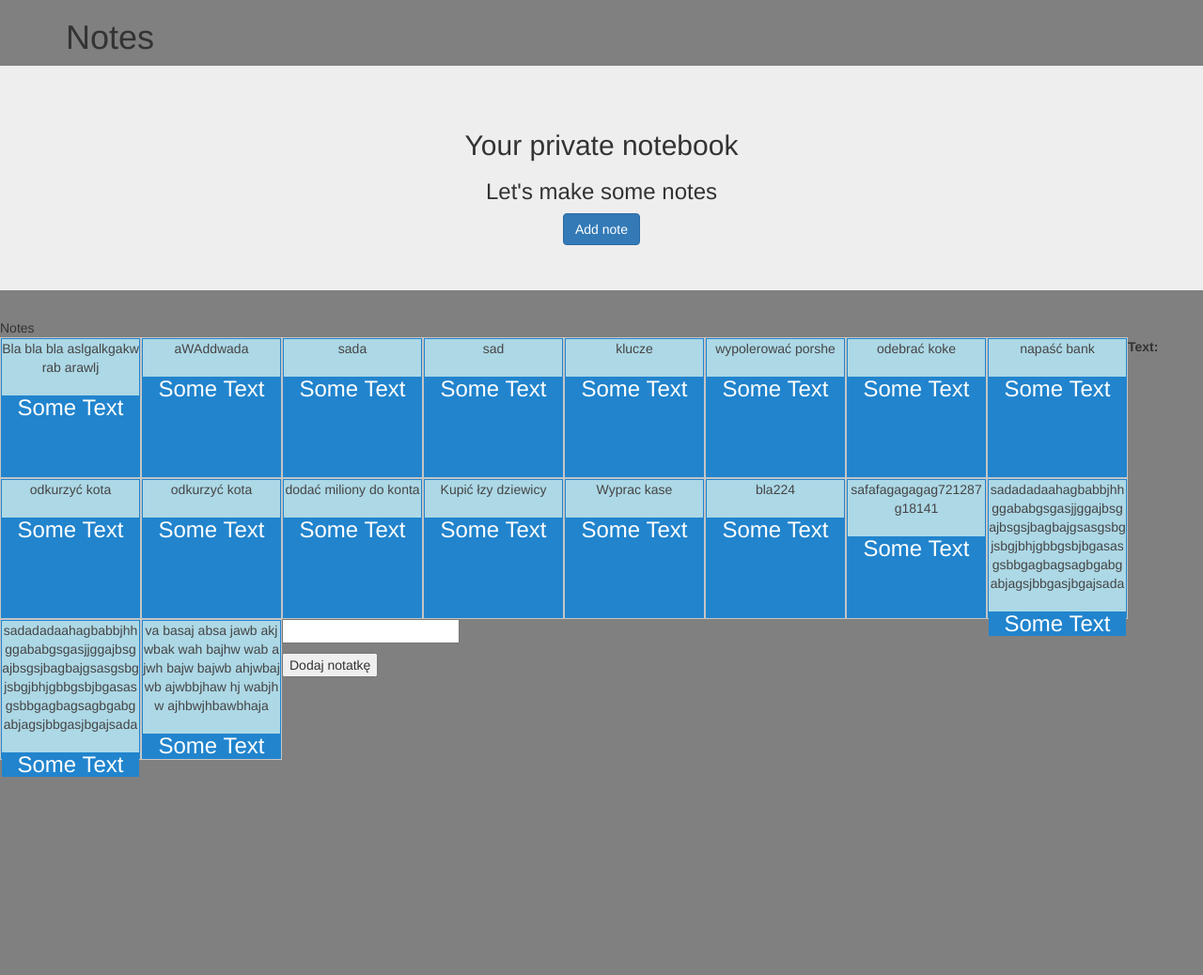
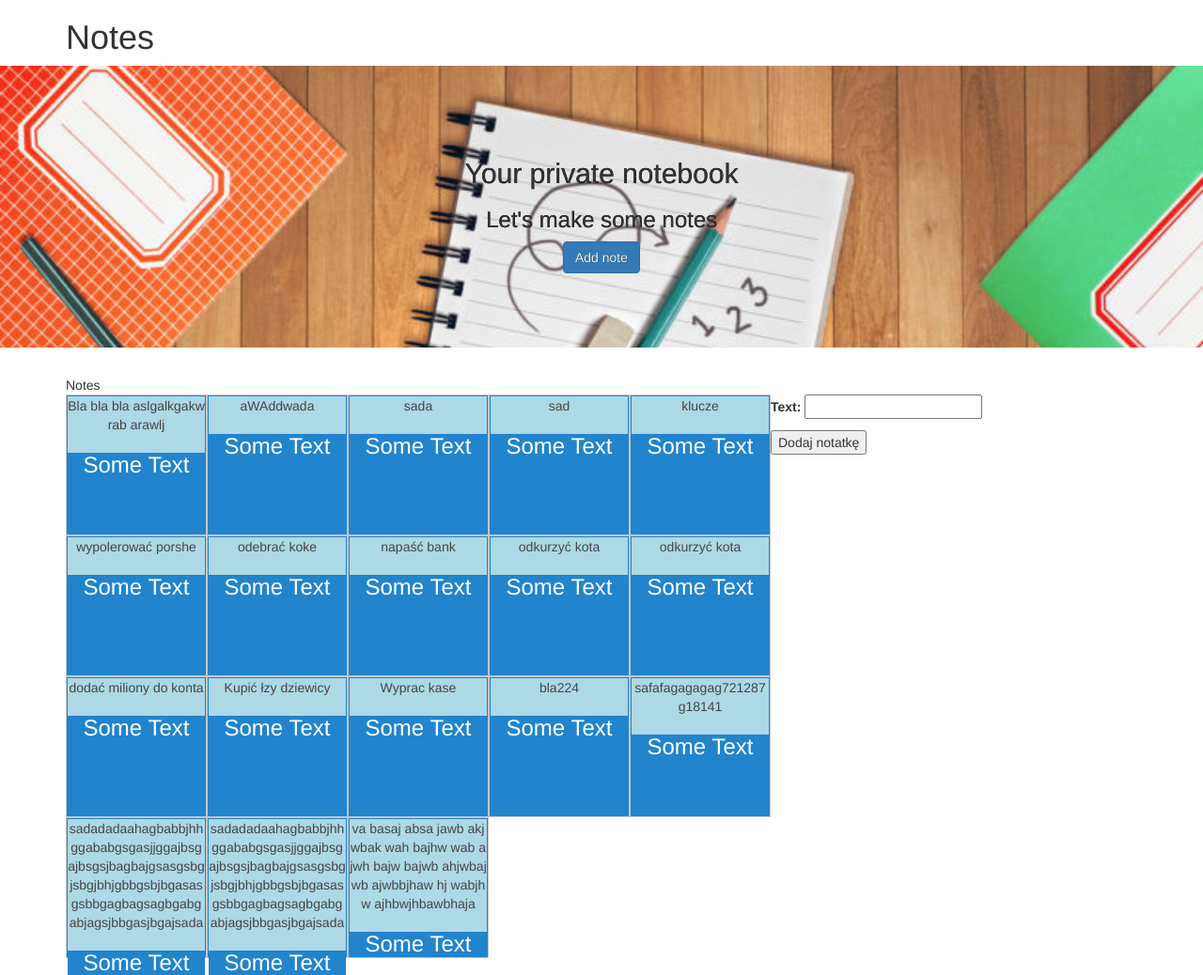
Before and after one commit to oskargras/firstapp, a Django app: page / in a window 1280 px wide. Shown: the whole page at 94% size. Before the commit the page ends 827 px from the top, so only its background shows below. Run offline with Django 3.2, Linux system fonts and the light colour scheme; data comes from the database, SQL or seed files in the repository; some libraries are stand-ins or nearby versions.

Commit message:
added bootstrap

```diff
--- a/notes/static/css/style.css
+++ b/notes/static/css/style.css
@@ -1,7 +1,14 @@
-#sortable { list-style-type: none; margin: 0; padding: 0; width: 100vw; }
+#sortable { list-style-type: none; margin: 0; padding: 0; width: 60vw; }
 #sortable li { margin: 3px 3px 3px 1; padding: 1px; width: 150px; float: left; height: 150px; font-size: 1em; text-align: center; background-color: #2184cd  }
-body { background-color: grey; }
 
+.jumbotron {
+  display: flex;
+  align-items: center;
+  background-image: url('../image/not.jpg');
+  background-size: cover;
+  height: 300px;
+  text-shadow: 0.25px 0.25px 0.25px #000000;
+}
 .flip {
     word-break:break-all;
     margin: 0 auto;
--- a/notes/static/js/note.js
+++ b/notes/static/js/note.js
@@ -1,4 +1,5 @@
 $(document).ready(function() {
+
 
 $( function() {
     $( "#sortable" ).sortable();
--- a/notes/templates/note.html
+++ b/notes/templates/note.html
@@ -34,6 +34,7 @@
           </div>
         </section>
 
+        <section class="container">
         <div class="note"
             <h2>Notes</h2>
             <ul id="sortable">
@@ -56,5 +57,6 @@
                 <input type='submit' value='Dodaj notatkę'>
             </form>
         <script src="static/js/note.js" charset="utf-8"></script>
+        </section>
         </body>
 </html>
```
Also changed, not shown: notes/static/image/not.jpg (added).
